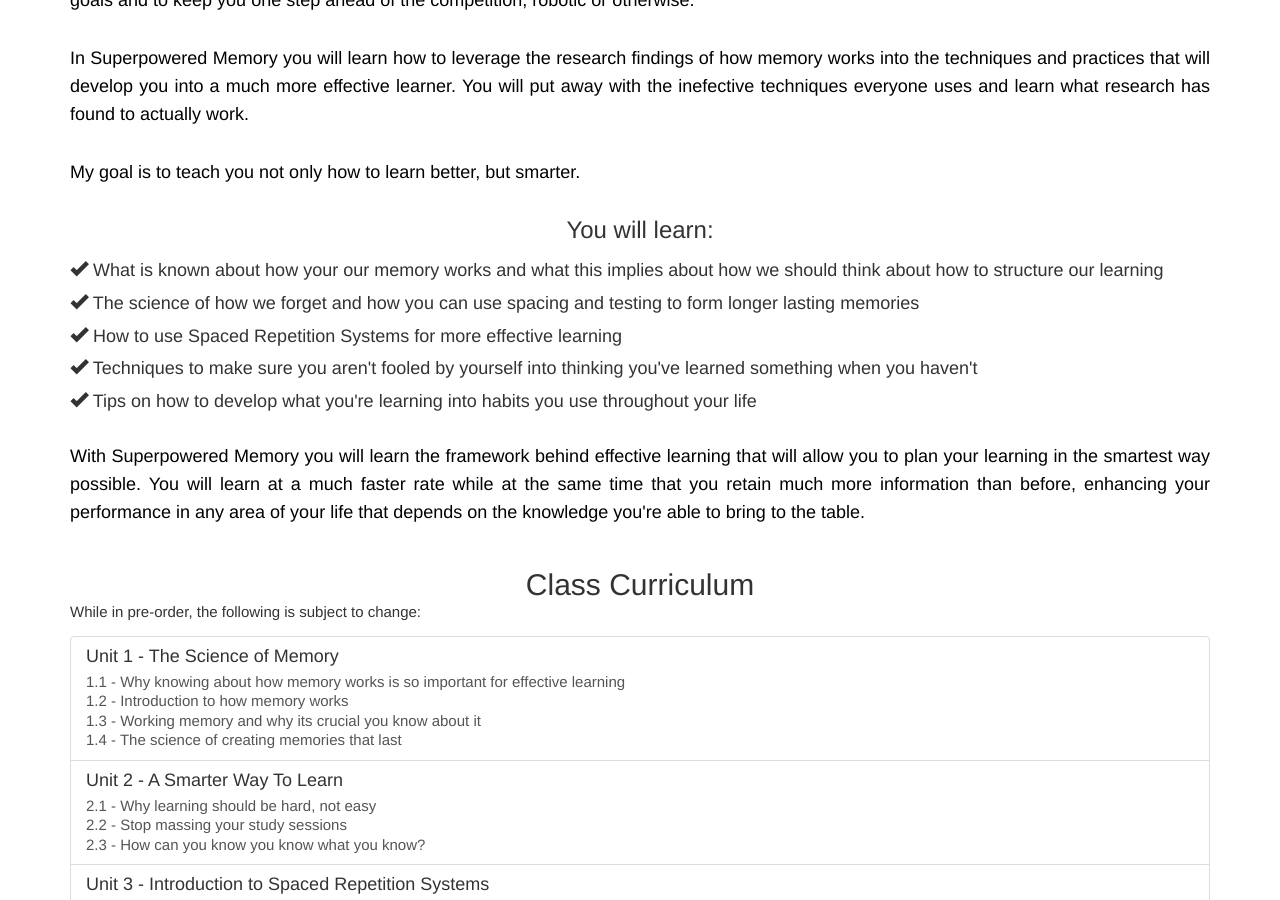
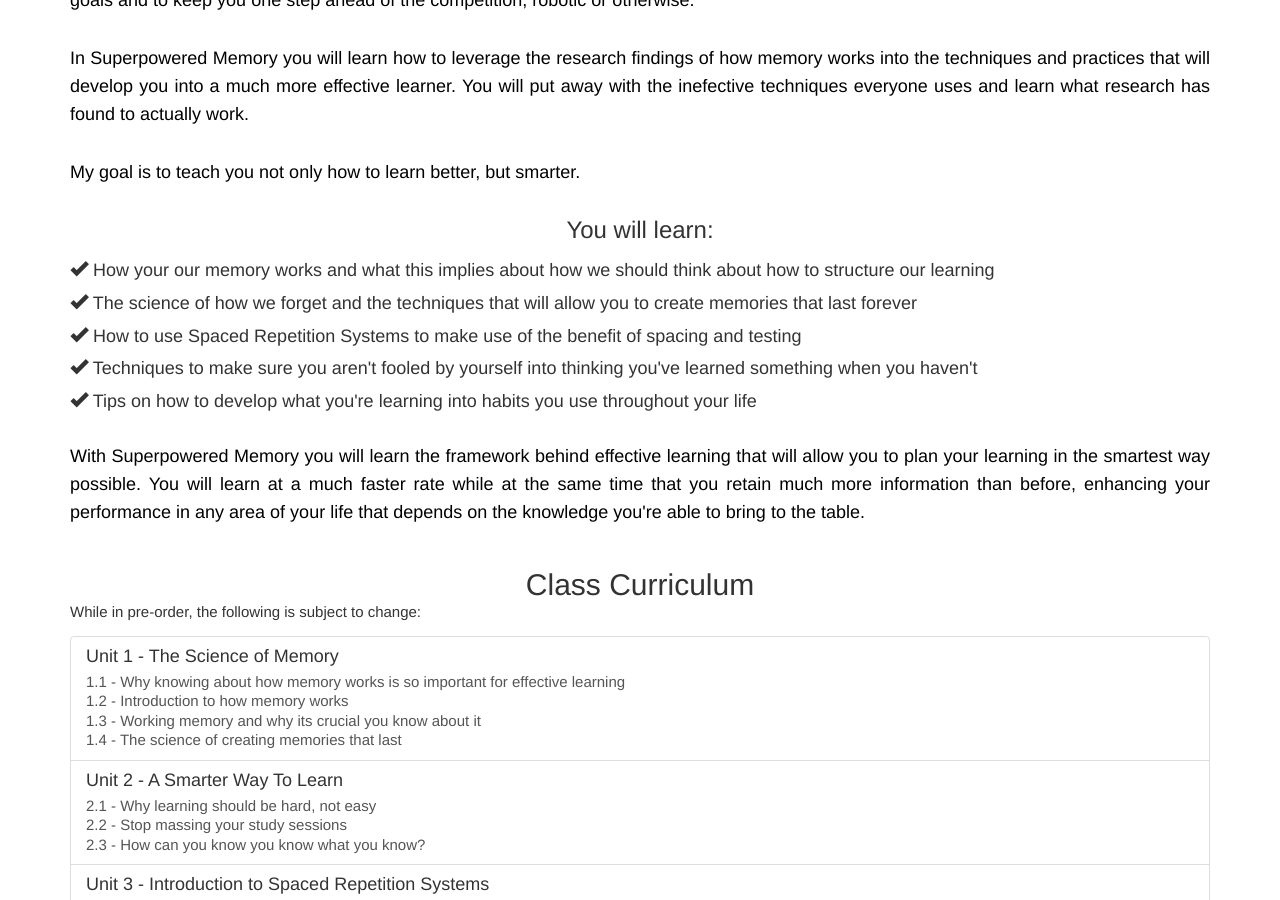
Before and after one commit to superpoweredmemory/superpoweredmemory.github.io, a Jekyll site: the page built from index.html, in a window 1280 px wide and 900 px high, scrolled down 393 px. Built offline with Jekyll 4.4.1, drawn with Linux system fonts in a browser that asks for light colours; nearby versions of some CDN libraries; some web fonts are replaced; comment, search, counter and statistics services are not loaded.

Commit message:
edited small typo in effective learner post

```diff
--- a/index.html
+++ b/index.html
@@ -19,9 +19,9 @@ permalink: /
           <p>In Superpowered Memory you will learn how to leverage the research findings of how memory works into the techniques and practices that will develop you into a much more effective learner. You will put away with the inefective techniques everyone uses and learn what research has found to actually work.</p>
           <p>My goal is to teach you not only how to learn better, but smarter.</p>
           <h3>You will learn:</h3>
-          <h4><span class="glyphicon glyphicon-ok"></span> What is known about how your our memory works and what this implies about how we should think about how to structure our learning</h4>
-          <h4><span class="glyphicon glyphicon-ok"></span> The science of how we forget and how you can use spacing and testing to form longer lasting memories</h4>
-          <h4><span class="glyphicon glyphicon-ok"></span> How to use Spaced Repetition Systems for more effective learning</h4>
+          <h4><span class="glyphicon glyphicon-ok"></span> How your our memory works and what this implies about how we should think about how to structure our learning</h4>
+          <h4><span class="glyphicon glyphicon-ok"></span> The science of how we forget and the techniques that will allow you to create memories that last forever</h4>
+          <h4><span class="glyphicon glyphicon-ok"></span> How to use Spaced Repetition Systems to make use of the benefit of spacing and testing </h4>
           <h4><span class="glyphicon glyphicon-ok"></span> Techniques to make sure you aren't fooled by yourself into thinking you've learned something when you haven't</h4>
           <h4><span class="glyphicon glyphicon-ok"></span> Tips on how to develop what you're learning into habits you use throughout your life</h4>
           <p>With Superpowered Memory you will learn the framework behind effective learning that will allow you to plan your learning in the smartest way possible. You will learn at a much faster rate while at the same time that you retain much more information than before, enhancing your performance in any area of your life that depends on the knowledge you're able to bring to the table.</p>
```
Also changed, not shown: _posts/2017-08-08-effectiveleaner.md (+1 -1 lines), 1 other file.
